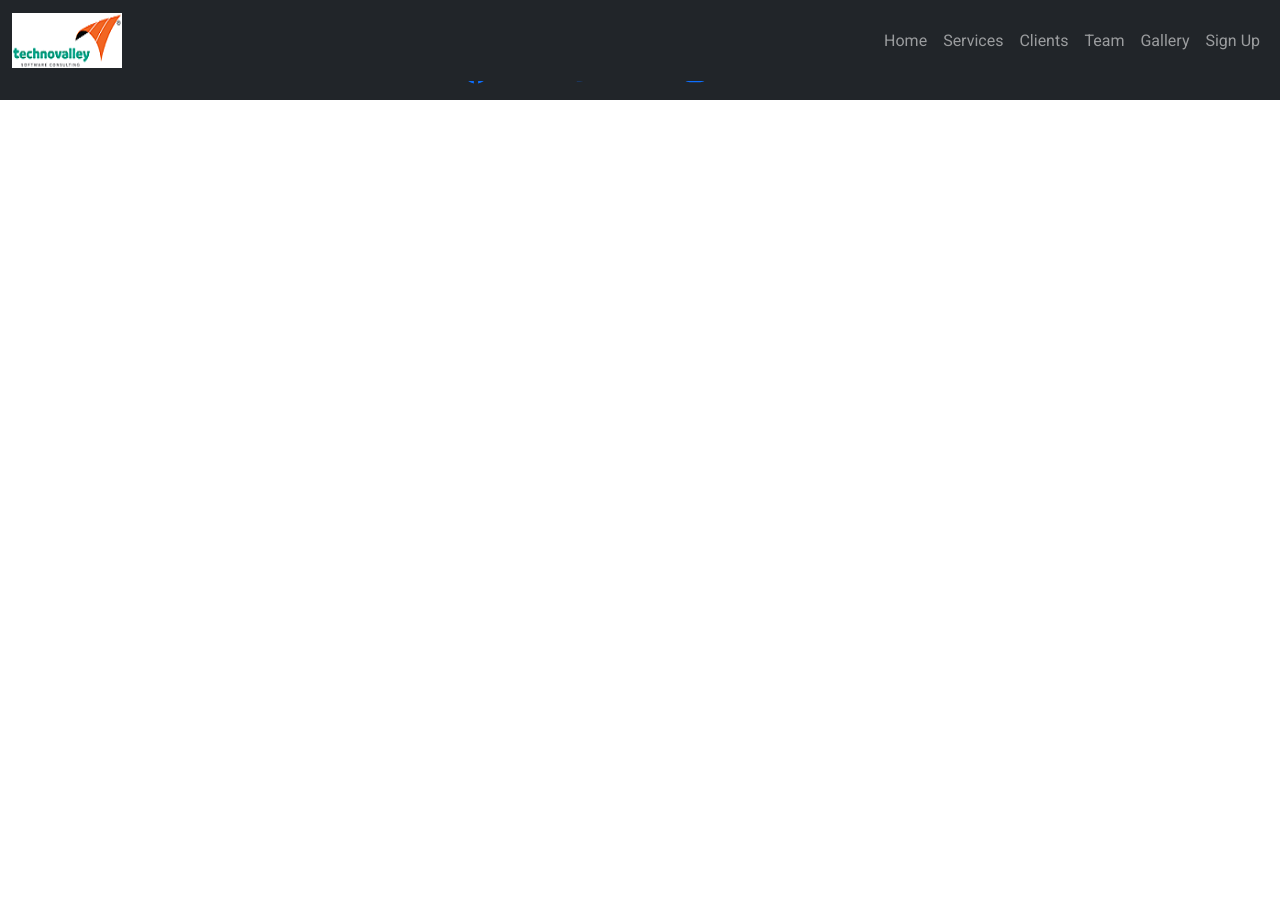
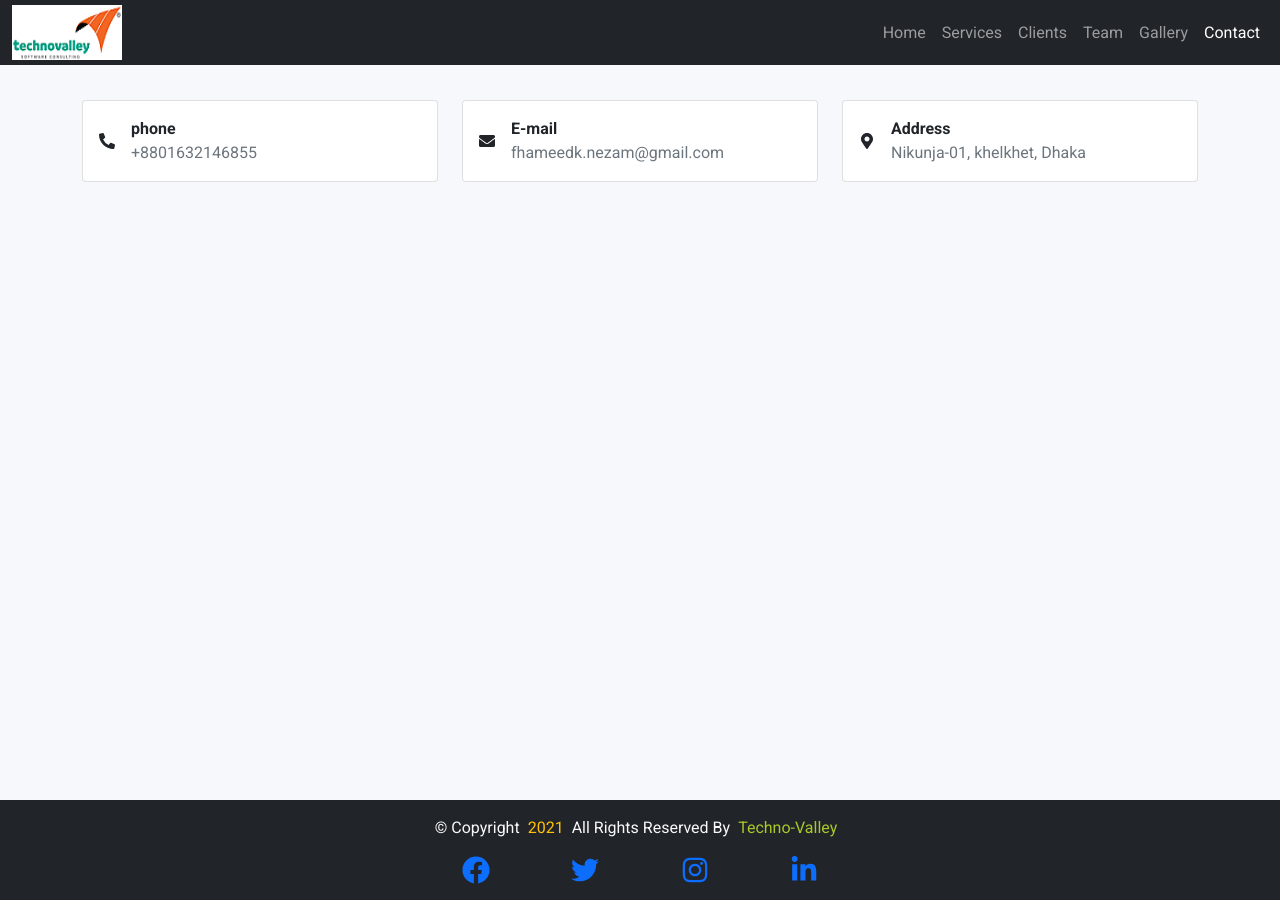
Before and after one commit to nezam0003/Techno-Valley, a React (Create React App) app: page /contact in a window 1280 px wide. Before the commit the page ends 800 px from the top, so only its background shows below. Built offline with nearby package versions, Linux system fonts and the light colour scheme.

Commit message:
Contact : contactInformation done

```diff
--- a/src/App.css
+++ b/src/App.css
@@ -31,7 +31,10 @@ footer {
   width: 100%;
 }
 /* Navbar */
-
+.navbar {
+  padding-top: 0 !important;
+  padding-bottom: 0 !important;
+}
 .v-header {
   clip-path: polygon(0 0, 100% 0, 100% 95%, 50% 100%, 0 95%);
   min-height: 100vh;
@@ -110,7 +113,8 @@ footer {
 
 /* Client section  start*/
 .clients,
-.our-solutions {
+.our-solutions,
+.contact {
   background: #f7f8fc;
   padding-bottom: 3rem;
   width: 100%;
@@ -135,3 +139,8 @@ footer {
 }
 
 /* Partner end */
+
+/* contact */
+.contact {
+  padding-top: 100px;
+}
--- a/src/App.jsx
+++ b/src/App.jsx
@@ -6,7 +6,7 @@ import Clients from "./pages/Clients";
 import Gallery from "./pages/Gallery";
 import Home from "./pages/Home";
 import Service from "./pages/Service";
-import Signup from "./pages/Signup";
+import Contact from "./pages/Contact";
 import Team from "./pages/Team";
 
 const App = () => {
@@ -19,7 +19,7 @@ const App = () => {
         <Route exact path="/clients" component={Clients} />
         <Route exact path="/team" component={Team} />
         <Route exact path="/gallery" component={Gallery} />
-        <Route exact path="/signup" component={Signup} />
+        <Route exact path="/contact" component={Contact} />
       </Switch>
       <Footer />
     </>
--- /dev/null
+++ b/src/components/ContactInformation.jsx
@@ -0,0 +1,52 @@
+import React from "react";
+import { FaPhoneAlt, FaEnvelope, FaMapMarkerAlt } from "react-icons/fa";
+
+const contactData = [
+  {
+    id: 1,
+    icon: <FaPhoneAlt />,
+    title: "phone",
+    subtitle: "+8801632146855",
+  },
+  {
+    id: 1,
+    icon: <FaEnvelope />,
+    title: "E-mail",
+    subtitle: "fhameedk.nezam@gmail.com",
+  },
+  {
+    id: 1,
+    icon: <FaMapMarkerAlt />,
+    title: "Address",
+    subtitle: "Nikunja-01, khelkhet, Dhaka",
+  },
+];
+
+const ContactInformation = () => {
+  return (
+    <>
+      <div className="row">
+        {contactData.map((data) => {
+          return (
+            <div
+              key={data.id}
+              className=" col-10 mx-auto  mb-2 mb-lg-0 col-md-6 col-lg-4"
+            >
+              <div className="card bg-white text-dark">
+                <div className="card-body d-flex justify-content-start align-items-center ">
+                  {data.icon}
+                  <div className="mx-3">
+                    <div className="fw-bold">{data.title}</div>
+                    <div className="text-muted">{data.subtitle}</div>
+                  </div>
+                </div>
+              </div>
+            </div>
+          );
+        })}
+      </div>
+    </>
+  );
+};
+
+export default ContactInformation;
--- a/src/components/Navbar.jsx
+++ b/src/components/Navbar.jsx
@@ -55,8 +55,8 @@ const Navbar = () => {
               </NavLink>
             </li>
             <li className="nav-item">
-              <NavLink className="nav-link" exact to="/signup">
-                Sign Up
+              <NavLink className="nav-link" exact to="/contact">
+                Contact
               </NavLink>
             </li>
           </ul>
--- /dev/null
+++ b/src/pages/Contact.jsx
@@ -0,0 +1,16 @@
+import React from "react";
+import ContactInformation from "../components/ContactInformation";
+
+const Contact = () => {
+  return (
+    <>
+      <div className="contact">
+        <div className="container">
+          <ContactInformation />
+        </div>
+      </div>
+    </>
+  );
+};
+
+export default Contact;
--- a/src/pages/Signup.jsx
+++ /dev/null
@@ -1,7 +0,0 @@
-import React from "react";
-
-const Signup = () => {
-  return <div>hello from Signup</div>;
-};
-
-export default Signup;
```
